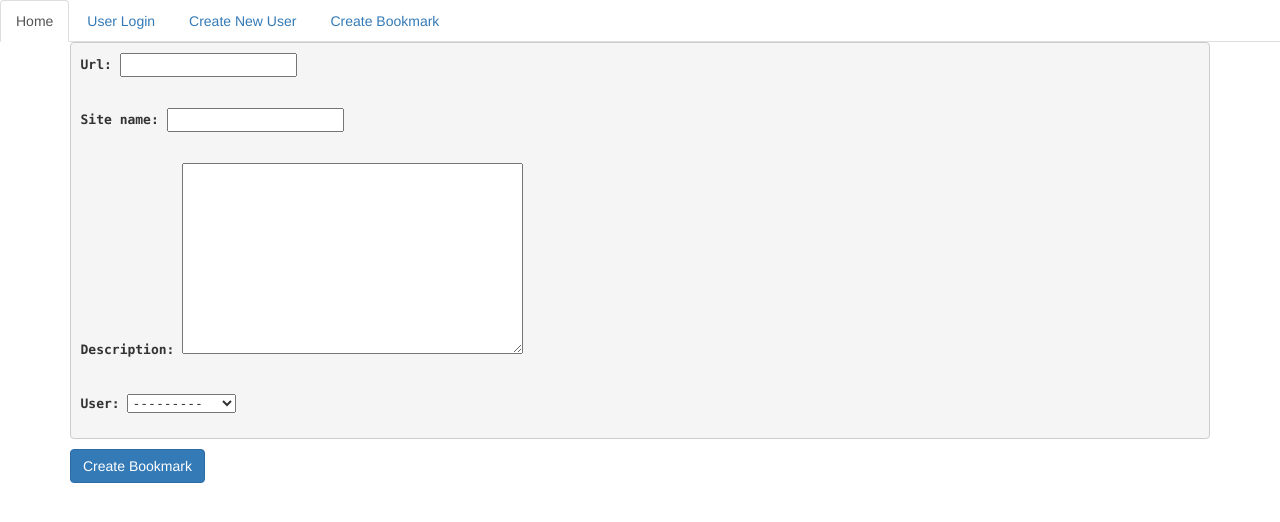
After one commit to williamjohngardner/url_shortener, a Django app: page /create_bookmark/ in a window 1280 px wide. The commit adds this page. Shown: the top 522 px of the page. Run offline with Django 3.2, Linux system fonts and the light colour scheme; data comes from the database, SQL or seed files in the repository; both versions use the stored data as it was after the commit; some libraries are stand-ins or nearby versions.

Commit message:
Bookmark Add almost Works

```diff
--- a/templates/profile.html
+++ b/templates/accounts/profile.html
@@ -1,7 +1,5 @@
 {% extends "base.html" %}
 
 {% block content %}
-    {% for d in data %}
-    {{  }}
-    {% endfor %}
+    <h2>Profile Page</h2>
 {% endblock %}
--- a/templates/base.html
+++ b/templates/base.html
@@ -10,9 +10,16 @@
 <body>
     <nav role="navigation">
         <ul class="nav nav-tabs">
-          <li role="presentation" class="active"><a href="#">Home</a></li>
+          <li role="presentation" class="active"><a href="/">Home</a></li>
           <li role="presentation"><a href="{% url 'login' %}">User Login</a></li>
           <li role="presentation"><a href="{% url 'create_user' %}">Create New User</a></li>
+          <li role="presentation"><a href="{% url 'create_bookmark' %}">Create Bookmark</a></li>
+
+          {% if request.user.is_authenticated %}
+          <li role="presentation"><a href="{% url 'logout' %}">Logout</a></li>
+          <li role="presentation"><a href="{% url 'profile' %}">User Profile</a></li>
+          <li><h5>User is logged in as: {{ request.user }}</h5></li>
+          {% endif %}
         </ul>
     </nav>
 
--- /dev/null
+++ b/templates/create_bookmark.html
@@ -0,0 +1,9 @@
+{% extends "base.html" %}
+
+{% block content %}
+    <form action="" method="post">
+        {% csrf_token %}
+        <pre>{{ form.as_p }}</pre>
+        <button type="submit" value="Submit" class="btn btn-primary">Create Bookmark</button>
+    </form>
+{% endblock %}
--- a/templates/index.html
+++ b/templates/index.html
@@ -3,5 +3,6 @@
 
 {% block content %}
 
-<h1>Overwrite this!</h1>
+<h1>All user bookmarks:</h1>
+
 {% endblock %}
--- a/url/models.py
+++ b/url/models.py
@@ -1,3 +1,4 @@
+from django.contrib.auth.models import User
 from django.db import models
 
 
@@ -5,6 +6,12 @@ class Url(models.Model):
     url = models.URLField()
     site_name = models.CharField(max_length=60)
     description = models.TextField()
+    user = models.ForeignKey(User)
 
     def __str__(self):
         return self.site_name
+
+
+class Click(models.Model):
+    url = models.URLField()
+    # This model should track each time a url that is bookmarked is used.
--- a/url/views.py
+++ b/url/views.py
@@ -10,11 +10,16 @@ from url.models import Url
 class IndexView(TemplateView):
     template_name = "index.html"
 
+    def get_context_data(self, **kwargs):
+        context = super().get_context_data(**kwargs)
+        context["urls"] = Url.objects.all()
+        return context
+
 
 class LoginView(FormView):
     template_name = "registration/login.html"
     form_class = AuthenticationForm
-    success_url = "/"
+    success_url = "/profile"
 
 
 class CreateUserView(CreateView):
@@ -23,11 +28,17 @@ class CreateUserView(CreateView):
     success_url = "/"
 
 
+class CreateBookmarkView(CreateView):
+    model = Url
+    template_name = "create_bookmark.html"
+    fields = ["url", "site_name", "description", "user"]
+
+    def form_valid(self, form):
+        bookmark = form.save(commit=True)
+        bookmark.user = self.request.user
+        return super(CreateBookmarkView, self).form_valid(form)
+
+
 # @login_required
 class ProfileView(TemplateView):
-    template_name = "profile.html"
-
-    def url_objects(self):
-        Url.objects.create()
-        data = Url.objects.all()
-        return {"data": data}
+    template_name = "accounts/profile.html"
--- a/url_shortener/urls.py
+++ b/url_shortener/urls.py
@@ -15,12 +15,15 @@ Including another URLconf
 """
 from django.conf.urls import url
 from django.contrib import admin
-from url.views import IndexView, CreateUserView, LoginView, ProfileView
+from django.contrib.auth.views import login, logout
+from url.views import IndexView, CreateUserView, CreateBookmarkView, ProfileView
 
 urlpatterns = [
     url(r'^admin/', admin.site.urls),
     url(r'^$', IndexView.as_view(), name="index"),
     url(r'^create_user/$', CreateUserView.as_view(), name="create_user"),
-    url(r'^login/$', LoginView.as_view(), name="login"),
-    url(r'^profile/$', ProfileView.as_view(), name="profile")
+    url(r'^login/$', login, name="login"),
+    url(r'^accounts/profile/$', ProfileView.as_view(), name="profile"),
+    url(r'^logout/$', logout, name="logout"),
+    url(r'^create_bookmark/$', CreateBookmarkView.as_view(), name="create_bookmark")
 ]
```
Also changed, not shown: db.sqlite3.
